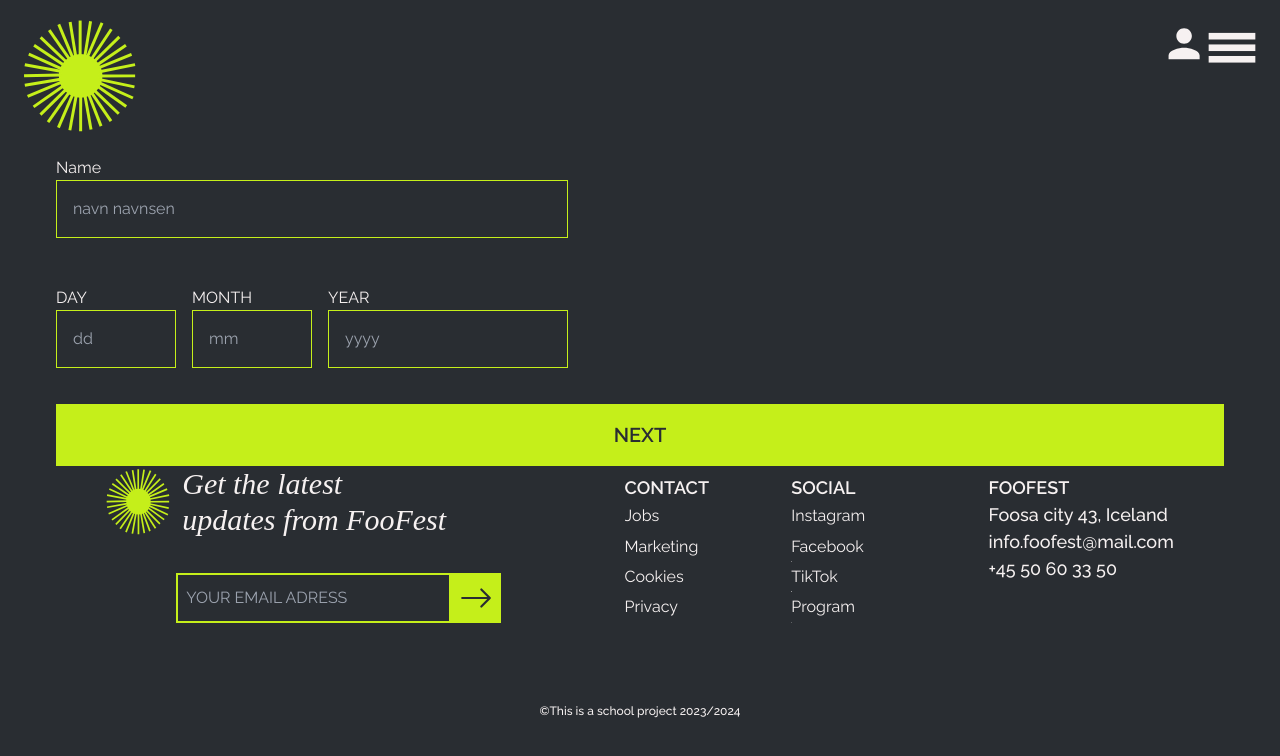
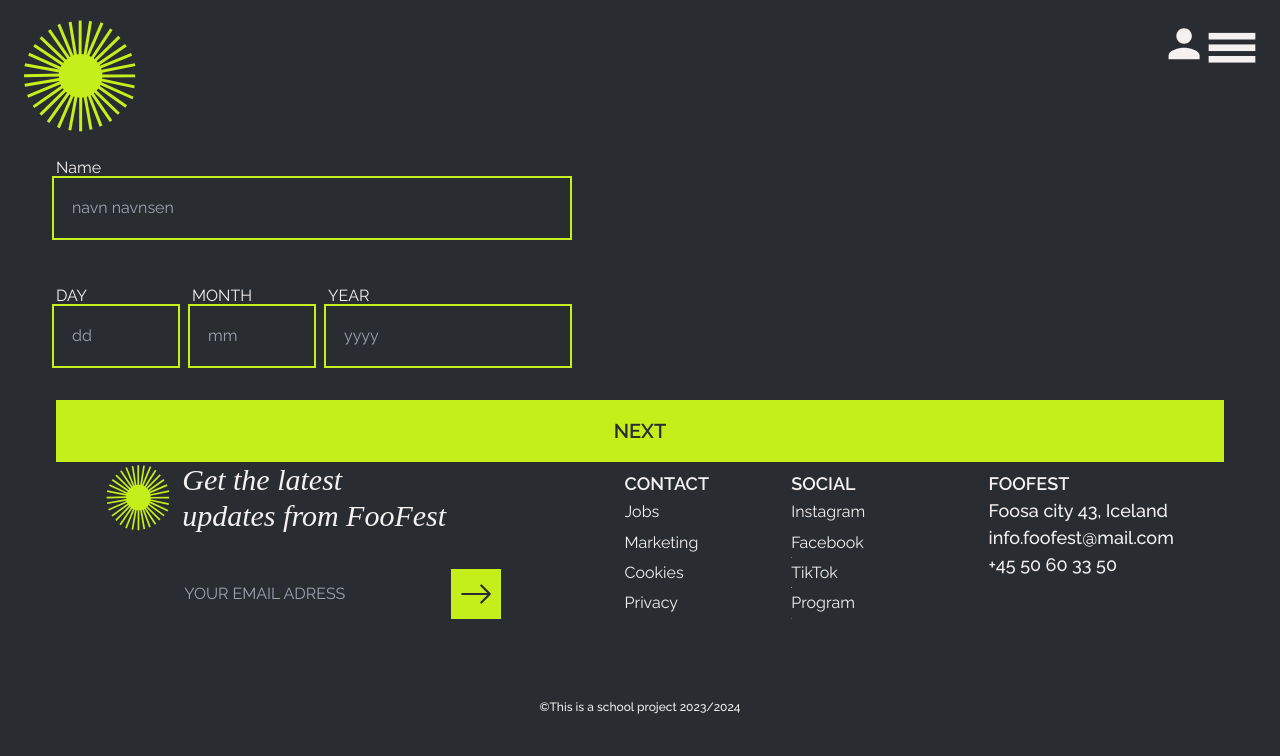
Before and after one commit to TheImpatientz/foofest_exam, a Next.js app: page / in a window 1280 px wide. Shown: the top 756 px of the page. Built offline with nearby package versions, Linux system fonts and the light colour scheme.

Commit message:
border til outline

```diff
--- a/src/components/Dob.jsx
+++ b/src/components/Dob.jsx
@@ -24,14 +24,22 @@ export default function Dob() {
         <label className="text-[var(--secondary-color)] w-fit semibold" htmlFor="day">
           DAY
         </label>
-        <input className="w-full bg-[var(--primary-color)] outline-none text-[var(--secondary-color)] p-4 border focus:border-[3px] border-[var(--accent-color)]" id="day" placeholder="dd" name="day" type="text" maxLength="2" onChange={changeFocus} />
+        <input
+          className="w-full bg-[var(--primary-color)] outline-none text-[var(--secondary-color)] p-4 outline focus:outline-[3px] outline-[var(--accent-color)]"
+          id="day"
+          placeholder="dd"
+          name="day"
+          type="text"
+          maxLength="2"
+          onChange={changeFocus}
+        />
       </div>
       <div className="flex flex-col shrink my-6 w-1/4">
         <label className="text-[var(--secondary-color)] w-fit semibold" htmlFor="month">
           MONTH
         </label>
         <input
-          className="w-full bg-[var(--primary-color)] outline-none text-[var(--secondary-color)] p-4 border focus:border-[3px] border-[var(--accent-color)]"
+          className="w-full bg-[var(--primary-color)] outline-none text-[var(--secondary-color)] p-4 outline focus:outline-[3px] outline-[var(--accent-color)]"
           id="month"
           placeholder="mm"
           name="month"
@@ -45,7 +53,7 @@ export default function Dob() {
         <label className="text-[var(--secondary-color)] w-fit semibold" htmlFor="year">
           YEAR
         </label>
-        <input className="w-full bg-[var(--primary-color)] outline-none text-[var(--secondary-color)] p-4 border focus:border-[3px] border-[var(--accent-color)]" id="year" placeholder="yyyy" name="year" type="text" maxLength="4" ref={yearRef} />
+        <input className="w-full bg-[var(--primary-color)] outline-none text-[var(--secondary-color)] p-4 outline focus:outline-[3px] outline-[var(--accent-color)]" id="year" placeholder="yyyy" name="year" type="text" maxLength="4" ref={yearRef} />
       </div>
     </div>
   );
--- a/src/components/Labelinput.jsx
+++ b/src/components/Labelinput.jsx
@@ -4,7 +4,7 @@ export default function Labelinput({ id, inputname, label, placeholder, type, fo
       <label className="text-[var(--secondary-color)] semibold" htmlFor={forId}>
         {label}{" "}
       </label>
-      <input className="bg-[var(--primary-color)] outline-none text-[var(--secondary-color)] p-4 border focus:border-[3px] border-[var(--accent-color)]" id={id} placeholder={placeholder} name={inputname} type={type} />
+      <input className="bg-[var(--primary-color)] outline-none text-[var(--secondary-color)] p-4 outline focus:outline-[3px] outline-[var(--accent-color)]" id={id} placeholder={placeholder} name={inputname} type={type} />
     </div>
   );
 }
--- a/src/components/Newsletter.jsx
+++ b/src/components/Newsletter.jsx
@@ -11,7 +11,7 @@ export default function Newsletter() {
         </p>
       </div>
       <label className="flex mt-1 md:place-self-end" htmlFor="newsletter">
-        <input className="border-2 border-[var(--accent-color)] bg-[var(--primary-color)] p-2 text-[--secondary-color] md:w-[275px]" id="newsletter" name="newsletter" type="text" placeholder="YOUR EMAIL ADRESS" />
+        <input className="outline-2 outline-[var(--accent-color)] bg-[var(--primary-color)] p-2 text-[--secondary-color] md:w-[275px]" id="newsletter" name="newsletter" type="text" placeholder="YOUR EMAIL ADRESS" />
         <svg xmlns="http://www.w3.org/2000/svg" width="16" height="16" fill="var(--primary-color)" className="bi bi-arrow-right bg-[var(--accent-color)] h-auto w-[40px] p-2 md:w-[50px]" viewBox="0 0 16 16">
           <path fillRule="evenodd" d="M1 8a.5.5 0 0 1 .5-.5h11.793l-3.147-3.146a.5.5 0 0 1 .708-.708l4 4a.5.5 0 0 1 0 .708l-4 4a.5.5 0 0 1-.708-.708L13.293 8.5H1.5A.5.5 0 0 1 1 8z" />
         </svg>
```
